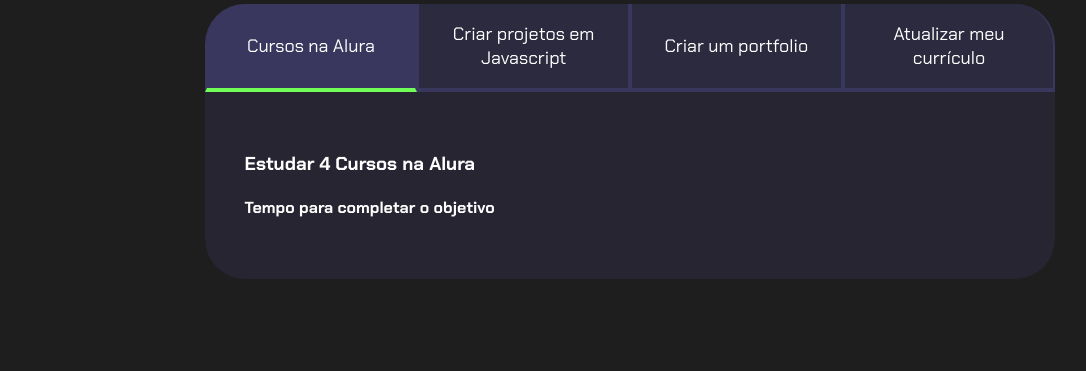
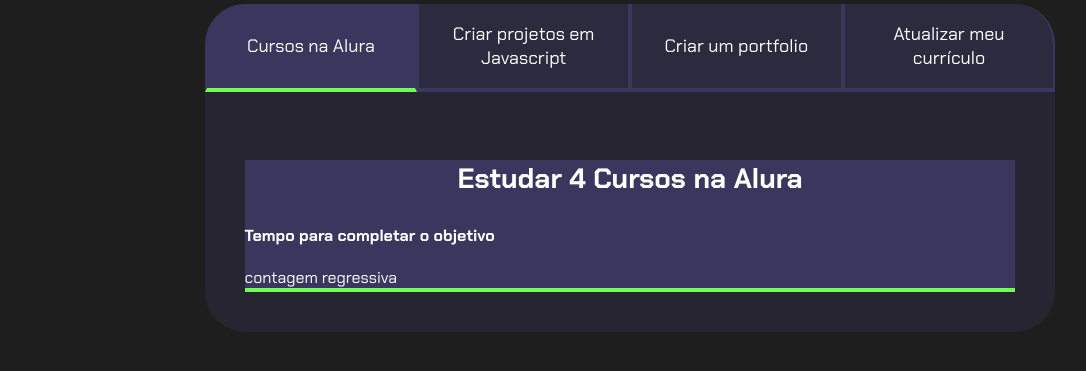
Before and after one commit to petickovit/Projeto-de-vida, a plain HTML site: page index.html in a window 1280 px wide. Both pictures are taken after a click on the button "Cursos na Alura". Shown: the part 99-470 px from the top of the page, without its empty margins (10-1096 px from the left). Drawn offline with Linux system fonts and the light colour scheme.

Commit message:
Add files via upload

```diff
--- a/index.html
+++ b/index.html
@@ -19,13 +19,14 @@
             <button class="botao">Atualizar meu currículo</button>
         </div>
         <div class="abas-textos">
-            <div class="aba-conteudo-ativo">
+            <div class="aba-conteudo ativo">
                 <h3 class="aba-conteudo-titulo-principal">
         Estudar 4 Cursos na Alura
                 </h3>
                 <h4 class="aba-conteudo-secundario">
         Tempo para completar o objetivo
                 </h4>
+                <div class="contador"></div>
             </div>
             <div class="aba-conteudo">
                 <h3 class="aba-conteudo-titulo-principal">
@@ -34,6 +35,7 @@
                 <h4 class="aba-conteudo-secundario">
         Tempo para completar o objetivo
                 </h4>
+                <div class="contador"></div>
         </div>
         <div class="aba-conteudo">
             <h3 class="aba-conteudo-titulo-principal">
@@ -42,6 +44,7 @@
             <h4 class="aba-conteudo-secundario">
          Tempo para completar o objetivo
             </h4>
+            <div class="contador"></div>
         </div>
         <div class="aba-conteudo">
             <h3 class="aba-conteudo-titulo-principal">
@@ -50,6 +53,7 @@
             <h4 class="aba-conteudo-secundario">
          Tempo para completar o objetivo
             </h4>
+            <div class="contador"></div>
         </div>
      </div>
     </div>
--- a/main.js
+++ b/main.js
@@ -1,11 +1,16 @@
 const botoes= document.querySelectorAll(".botao");
+const textos= document.querySelectorAll(".aba-conteudo");
 
-for (let i=0; i <botoes.length; i++) {
+for (let i=0; i <botoes.length; i++)
     botoes [i].onclick=function(){
 
         for (let j=0; j <botoes.length; j++){
             botoes[j].classList.remove("ativo");
-        }
+            textos[j].classList.remove("ativo");
+
         botoes[i].classList.add("ativo");
+        textos[i].classList.add("ativo");
     }
     }
+const contadores=document.querySelectorAll(".contador");
+contadores[0].textContent="contagem regressiva";
--- a/style.css
+++ b/style.css
@@ -77,7 +77,7 @@
 .abas-textos{
     background-color: var(--texto-fundo);
 }
-.abas-textos {
+.abas-textos{
     background-color: var(--texto-fundo);
     padding: 40px;
     border-radius: 0 0 40px 40px;
@@ -86,9 +86,18 @@
     background-color: var(--botao-ativo);
     border-bottom: 4px solid var(--verde);
 }
-.aba.conteudo.ativo {
+.aba-conteudo.ativo{
     display: block;
 }
-.aba-conteudo {
+.aba-conteudo{
     display: none;
 }
+.aba-conteudo-titulo-principal{
+    font-size: 28px;
+    text-align: center;
+}
+.aba-conteudo-titulo-secundario{
+    text-align: center;
+    color: var(--verde);
+    text-transform: uppercase;
+}
```
